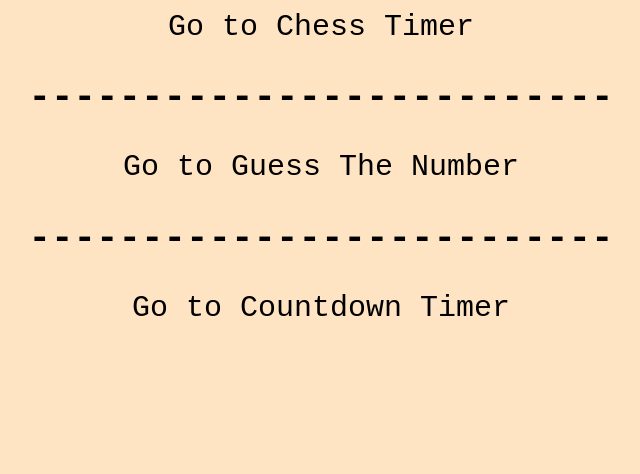
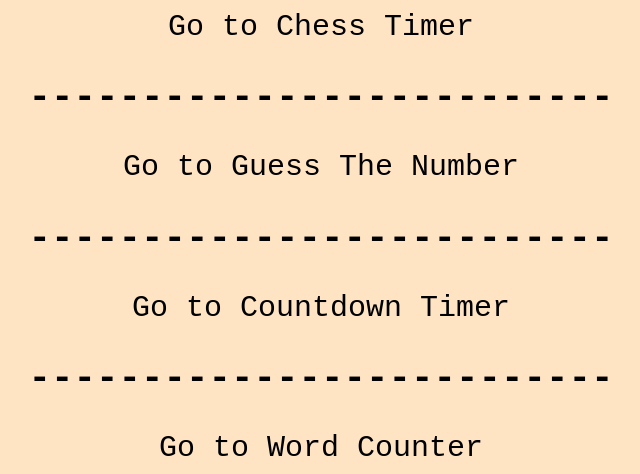
Before and after one commit to ShovalEinat/shovaleinat.github.io, a plain HTML site: page index.html in a window 1280 px wide. Shown: the part 749-1223 px from the top of the page, without its empty margins (319-959 px from the left). Before the commit the page ends 1083 px from the top, so only its background shows below. Drawn offline with Linux system fonts and the light colour scheme.

Commit message:
Update index.html

```diff
--- a/index.html
+++ b/index.html
@@ -61,6 +61,13 @@
         </button>
     </div>
 
+    <div>
+        <h2>--------------------------</h2>
+        <button onclick="location.href='https://shovaleinat.github.io/Word-Counter'" class="links">
+            Go to Word Counter
+        </button>
+    </div>
+
     </div>
 </body>
 </html>
```
